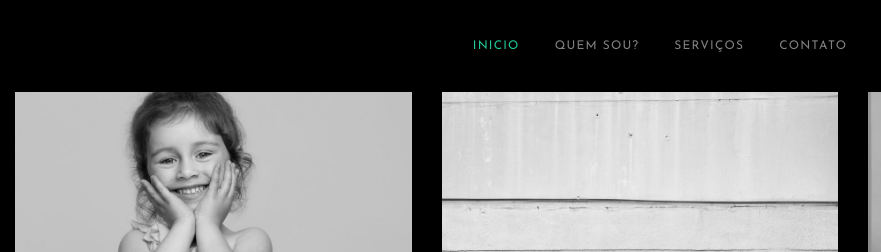
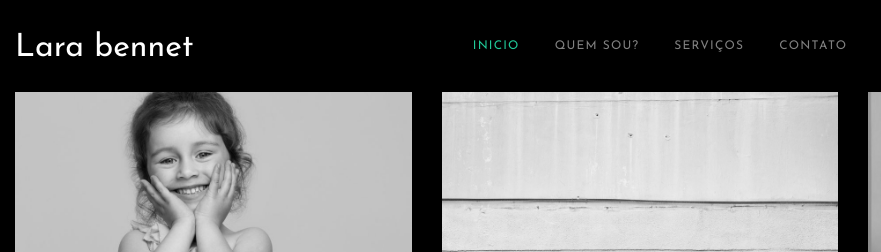
Before and after one commit to 1LucasLazzari/1LucasLazzari-Lara.github.io, a plain HTML site: page index.html in a window 1280 px wide. Shown: the top 252 px of the page, 0-881 px from the left. Drawn offline with Linux system fonts and the light colour scheme; files whose address does not match are found by name.

Commit message:
Correção logo

```diff
--- a/index.html
+++ b/index.html
@@ -46,7 +46,7 @@
         <div class="row align-items-center">
 
           <div class="col-6 col-xl-2" data-aos="fade-down">
-            <h1 class="mb-0"><a href="index.html" class="text-white h2 mb-0"></a></h1>
+            <h1 class="mb-0"><a href="index.html" class="text-white h2 mb-0">Lara bennet</a></h1>
           </div>
           <div class="col-10 col-md-8 d-none d-xl-block" data-aos="fade-down">
             <nav class="site-navigation position-relative text-right text-lg-center" role="navigation">
```
